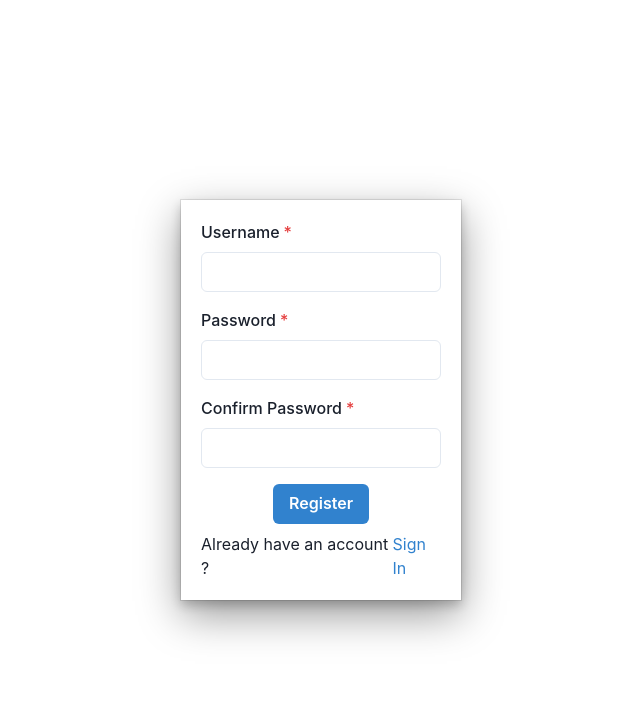
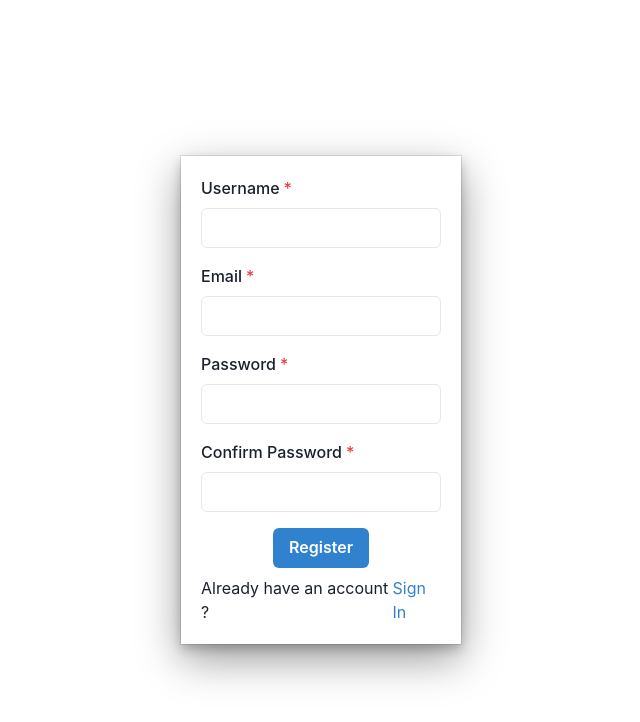
Before and after one commit to ValentinMi/Choicy, a React (Create React App) app: page /register in a window 1280 px wide. Shown: the top 722 px of the page, without its empty margins (319-959 px from the left). Built offline with nearby package versions, Linux system fonts and the light colour scheme; no server answers.

Commit message:
feat(auth): add email field

```diff
--- a/src/context/auth.context.tsx
+++ b/src/context/auth.context.tsx
@@ -62,9 +62,8 @@ const AuthProvider: React.FC<AuthProviderInterface> = ({ children }) => {
     }
   };
   const logout = () => {
-    const user = null;
     deleteStoredData();
-    setState({ ...state, user });
+    setState({ ...state, user: null });
   };
 
   const setUser = (token: string) => {
--- a/src/pages/login.tsx
+++ b/src/pages/login.tsx
@@ -18,7 +18,7 @@ const Login: React.FC<LoginProps> = () => {
   const { login, errorLogin } = useContext(AuthContext);
 
   const [loginForm, setLoginForm] = useState({
-    username: "",
+    email: "",
     password: "",
   });
   const handleChange = (e: React.ChangeEvent<HTMLInputElement>) => {
@@ -35,11 +35,11 @@ const Login: React.FC<LoginProps> = () => {
         {errorLogin && <ErrorMessage children="Wrong username or password" />}
         <form onSubmit={handleSubmit}>
           <FormControl isRequired>
-            <FormLabel>Username</FormLabel>
+            <FormLabel>Email</FormLabel>
             <Input
               onChange={handleChange}
-              name="username"
-              value={loginForm.username}
+              name="email"
+              value={loginForm.email}
             />
           </FormControl>
           <Box mt={4}>
--- a/src/pages/register.tsx
+++ b/src/pages/register.tsx
@@ -21,6 +21,7 @@ const Register: React.FC<RegisterProps> = () => {
   const [registerForm, setRegisterForm] = useState({
     username: "",
     password: "",
+    email: "",
     confirm_password: "",
   });
   let { setUser } = useContext(AuthContext);
@@ -36,6 +37,7 @@ const Register: React.FC<RegisterProps> = () => {
     if (registerForm.password === registerForm.confirm_password) {
       const res = await register({
         username: registerForm.username,
+        email: registerForm.email,
         password: registerForm.password,
       });
       if (res?.response?.status >= 400 && res?.response?.status <= 410) {
@@ -64,6 +66,18 @@ const Register: React.FC<RegisterProps> = () => {
               value={registerForm.username}
             />
           </FormControl>
+          <Box mt={4}>
+            <FormControl isRequired>
+              <FormLabel>Email</FormLabel>
+              <Input
+                onChange={handleChange}
+                name="email"
+                type="email"
+                value={registerForm.email}
+                autoComplete="on"
+              />
+            </FormControl>
+          </Box>
           <Box mt={4}>
             <FormControl isRequired>
               <FormLabel>Password</FormLabel>
--- a/src/types.ts
+++ b/src/types.ts
@@ -8,7 +8,6 @@ export type IChoice = {
 
 export type IProposal = {
   title: string;
-  imageUrl: string;
   image: {
     data: Buffer;
     contentType: string;
@@ -28,6 +27,7 @@ export type IUser = {
 };
 
 export type ICredentials = {
-  username: string;
+  username?: string;
+  email: string;
   password: string;
 };
```
